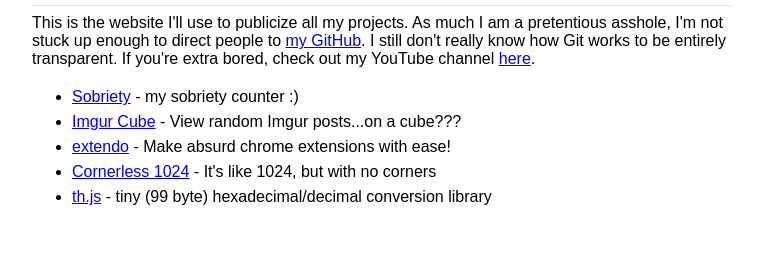
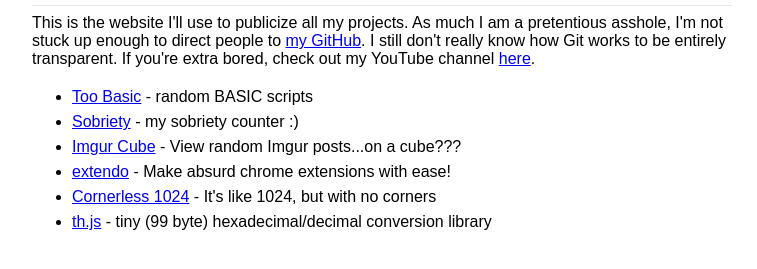
Before and after one commit to theletter7a/theletter7a.github.io, a plain HTML site: page index.html in a window 1280 px wide. Shown: the part 69-338 px from the top of the page, without its empty margins (258-1015 px from the left). Drawn offline with Linux system fonts and the light colour scheme.

Commit message:
Update index.html

```diff
--- a/index.html
+++ b/index.html
@@ -40,6 +40,7 @@
       <hr>
       This is the website I'll use to publicize all my projects. As much I am a pretentious asshole, I'm not stuck up enough to direct people to <a href='https://github.com/theletter7a'>my GitHub</a>. I still don't really know how Git works to be entirely transparent. If you're extra bored, check out my YouTube channel <a href='https://www.youtube.com/channel/UCbJnVPCOmAQV0Xx1zCed37g'>here</a>.
       <ul>
+        <li><a href='basic'>Too Basic</a> - random BASIC scripts</li>
         <li><a href='sobriety'>Sobriety</a> - my sobriety counter :)</li>
         <li><a href='imgurcube'>Imgur Cube</a> - View random Imgur posts...on a cube???</li>
         <li><a href='https://github.com/theletter7a/extendo'>extendo</a> - Make absurd chrome extensions with ease! </li>
```
